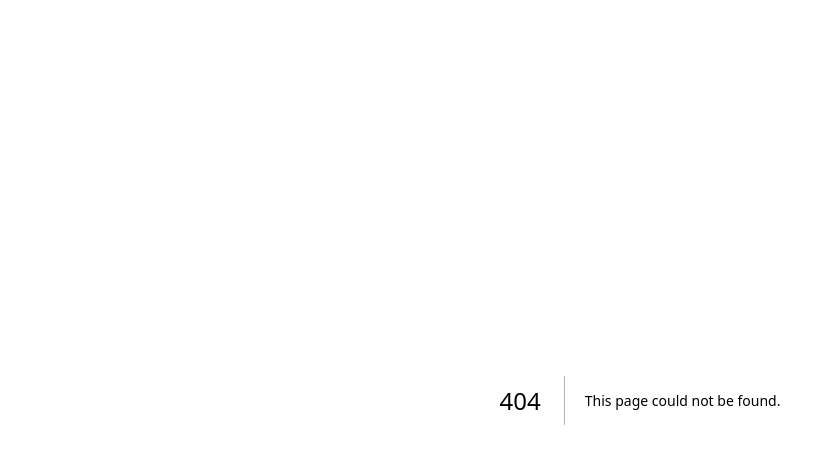
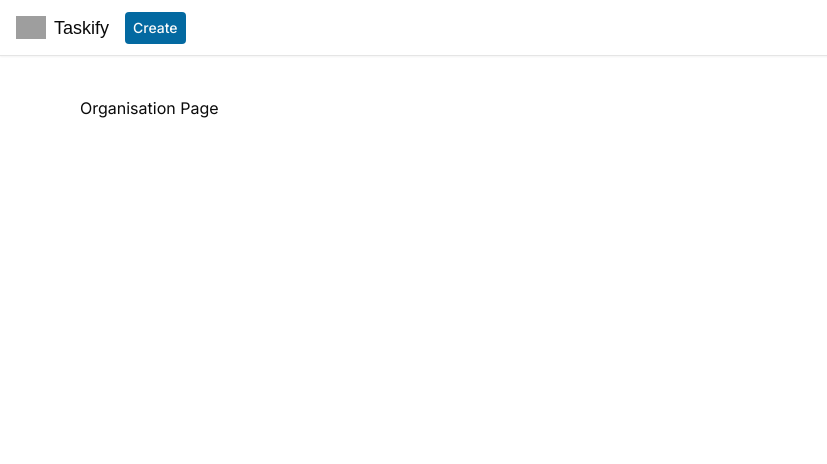
Before and after one commit to dev-anurag-singh/Taskify, a Next.js app: page /organization/1 in a window 1280 px wide. Before the commit this address had no page. Shown: the top 464 px of the page, without its empty margins (0-827 px from the left). Built offline with nearby package versions, Linux system fonts and the light colour scheme; no server answers; grey boxes are pictures that could not be loaded; a web font is replaced by a local one.

Commit message:
first commit

```diff
--- /dev/null
+++ b/app/(platform)/(dashboard)/_components/navbar.tsx
@@ -0,0 +1,61 @@
+import { Plus } from 'lucide-react';
+import Logo from '@/components/logo';
+import { Button } from '@/components/ui/button';
+import { OrganizationSwitcher } from '@clerk/nextjs';
+import { UserButton } from '@clerk/nextjs';
+
+function Navbar() {
+  return (
+    <div className='fixed z-50 top-0 px-4 w-full h-14 border-b shadow-sm bg-white flex items-center'>
+      <div className='flex items-center gap-x-4'>
+        <div className='hidden md:flex'>
+          <Logo />
+        </div>
+        <Button
+          size='sm'
+          className='rounded-sm hidden md:block h-auto py-1.5 px-2'
+          variant='primary'
+        >
+          Create
+        </Button>
+        <Button
+          size='sm'
+          variant='primary'
+          className='rounded-sm block md:hidden'
+        >
+          <Plus className='h-4 w-4' />
+        </Button>
+      </div>
+      <div className='ml-auto flex items-center gap-x-2'>
+        <OrganizationSwitcher
+          hidePersonal
+          afterCreateOrganizationUrl={'/organization/:id'}
+          afterLeaveOrganizationUrl='/select-org'
+          afterSelectOrganizationUrl={'/organization/:id'}
+          appearance={{
+            elements: {
+              rootBox: {
+                display: 'flex',
+                justifyContent: 'center',
+                alignItems: 'center',
+              },
+            },
+          }}
+        />
+        <UserButton
+          afterSignOutUrl='/'
+          appearance={{
+            elements: {
+              avatarBox: {
+                height: 30,
+                width: 30,
+              },
+            },
+          }}
+        />
+      </div>
+    </div>
+  );
+}
+
+export default Navbar;
--- /dev/null
+++ b/app/(platform)/(dashboard)/layout.tsx
@@ -0,0 +1,12 @@
+import Navbar from './_components/navbar';
+
+function DashboardLayout({ children }: { children: React.ReactNode }) {
+  return (
+    <div className='h-screen'>
+      <Navbar />
+      {children}
+    </div>
+  );
+}
+
+export default DashboardLayout;
--- /dev/null
+++ b/app/(platform)/(dashboard)/organization/[organizationId]/_components/orgControl.tsx
@@ -0,0 +1,20 @@
+'use client';
+import { useOrganizationList } from '@clerk/nextjs';
+import { useParams } from 'next/navigation';
+import { useEffect } from 'react';
+
+function OrgControl() {
+  const params = useParams();
+
+  const { setActive } = useOrganizationList();
+
+  useEffect(() => {
+    if (!setActive) return;
+
+    setActive({ organization: params.organizationId as string });
+  }, [setActive, params.organizationId]);
+
+  return null;
+}
+
+export default OrgControl;
--- /dev/null
+++ b/app/(platform)/(dashboard)/organization/[organizationId]/layout.tsx
@@ -0,0 +1,12 @@
+import OrgControl from './_components/orgControl';
+
+function Layout({ children }: { children: React.ReactNode }) {
+  return (
+    <>
+      <OrgControl />
+      {children}
+    </>
+  );
+}
+
+export default Layout;
--- /dev/null
+++ b/app/(platform)/(dashboard)/organization/[organizationId]/page.tsx
@@ -0,0 +1,5 @@
+function OrganisationPage() {
+  return <div>Organisation Page</div>;
+}
+
+export default OrganisationPage;
--- /dev/null
+++ b/app/(platform)/(dashboard)/organization/layout.tsx
@@ -0,0 +1,12 @@
+function OrganizationLayout({ children }: { children: React.ReactNode }) {
+  return (
+    <main className='pt-20 md:pt-24 px-4 max-w-6xl 2xl:max-w-screen-xl mx-auto'>
+      <div className='flex gap-x-7'>
+        <div className='w-64 shrink-0 hidden md:block'>{/* Sidebar */}</div>
+      </div>
+      {children}
+    </main>
+  );
+}
+
+export default OrganizationLayout;
--- /dev/null
+++ b/components/logo.tsx
@@ -0,0 +1,29 @@
+import Image from 'next/image';
+import Link from 'next/link';
+import localFont from 'next/font/local';
+
+import { cn } from '@/lib/utils';
+
+const headingFont = localFont({
+  src: '../public/fonts/font.woff2',
+});
+
+function Logo() {
+  return (
+    <Link href='/'>
+      <div className='hover:opacity-75 transition items-center gap-x-2 hidden md:flex'>
+        <Image src='/logo.svg' alt='logo' height={30} width={30} />
+        <p
+          className={cn(
+            'text-lg text-nutral-700 leading-none',
+            headingFont.className
+          )}
+        >
+          Taskify
+        </p>
+      </div>
+    </Link>
+  );
+}
+
+export default Logo;
--- /dev/null
+++ b/components/ui/accordion.tsx
@@ -0,0 +1,58 @@
+"use client"
+
+import * as React from "react"
+import * as AccordionPrimitive from "@radix-ui/react-accordion"
+import { ChevronDown } from "lucide-react"
+
+import { cn } from "@/lib/utils"
+
+const Accordion = AccordionPrimitive.Root
+
+const AccordionItem = React.forwardRef<
+  React.ElementRef<typeof AccordionPrimitive.Item>,
+  React.ComponentPropsWithoutRef<typeof AccordionPrimitive.Item>
+>(({ className, ...props }, ref) => (
+  <AccordionPrimitive.Item
+    ref={ref}
+    className={cn("border-b", className)}
+    {...props}
+  />
+))
+AccordionItem.displayName = "AccordionItem"
+
+const AccordionTrigger = React.forwardRef<
+  React.ElementRef<typeof AccordionPrimitive.Trigger>,
+  React.ComponentPropsWithoutRef<typeof AccordionPrimitive.Trigger>
+>(({ className, children, ...props }, ref) => (
+  <AccordionPrimitive.Header className="flex">
+    <AccordionPrimitive.Trigger
+      ref={ref}
+      className={cn(
+        "flex flex-1 items-center justify-between py-4 font-medium transition-all hover:underline [&[data-state=open]>svg]:rotate-180",
+        className
+      )}
+      {...props}
+    >
+      {children}
+      <ChevronDown className="h-4 w-4 shrink-0 transition-transform duration-200" />
+    </AccordionPrimitive.Trigger>
+  </AccordionPrimitive.Header>
+))
+AccordionTrigger.displayName = AccordionPrimitive.Trigger.displayName
+
+const AccordionContent = React.forwardRef<
+  React.ElementRef<typeof AccordionPrimitive.Content>,
+  React.ComponentPropsWithoutRef<typeof AccordionPrimitive.Content>
+>(({ className, children, ...props }, ref) => (
+  <AccordionPrimitive.Content
+    ref={ref}
+    className="overflow-hidden text-sm transition-all data-[state=closed]:animate-accordion-up data-[state=open]:animate-accordion-down"
+    {...props}
+  >
+    <div className={cn("pb-4 pt-0", className)}>{children}</div>
+  </AccordionPrimitive.Content>
+))
+
+AccordionContent.displayName = AccordionPrimitive.Content.displayName
+
+export { Accordion, AccordionItem, AccordionTrigger, AccordionContent }
--- /dev/null
+++ b/components/ui/button.tsx
@@ -0,0 +1,57 @@
+import * as React from 'react';
+import { Slot } from '@radix-ui/react-slot';
+import { cva, type VariantProps } from 'class-variance-authority';
+
+import { cn } from '@/lib/utils';
+
+const buttonVariants = cva(
+  'inline-flex items-center justify-center whitespace-nowrap rounded-md text-sm font-medium ring-offset-background transition-colors focus-visible:outline-none focus-visible:ring-2 focus-visible:ring-ring focus-visible:ring-offset-2 disabled:pointer-events-none disabled:opacity-50',
+  {
+    variants: {
+      variant: {
+        default: 'bg-primary text-primary-foreground hover:bg-primary/90',
+        primary: 'bg-sky-700 text-primary-foreground hover:bg-sky-700/90',
+        destructive:
+          'bg-destructive text-destructive-foreground hover:bg-destructive/90',
+        outline:
+          'border border-input bg-background hover:bg-accent hover:text-accent-foreground',
+        secondary:
+          'bg-secondary text-secondary-foreground hover:bg-secondary/80',
+        ghost: 'hover:bg-accent hover:text-accent-foreground',
+        link: 'text-primary underline-offset-4 hover:underline',
+      },
+      size: {
+        default: 'h-10 px-4 py-2',
+        sm: 'h-9 rounded-md px-3',
+        lg: 'h-11 rounded-md px-8',
+        icon: 'h-10 w-10',
+      },
+    },
+    defaultVariants: {
+      variant: 'default',
+      size: 'default',
+    },
+  }
+);
+
+export interface ButtonProps
+  extends React.ButtonHTMLAttributes<HTMLButtonElement>,
+    VariantProps<typeof buttonVariants> {
+  asChild?: boolean;
+}
+
+const Button = React.forwardRef<HTMLButtonElement, ButtonProps>(
+  ({ className, variant, size, asChild = false, ...props }, ref) => {
+    const Comp = asChild ? Slot : 'button';
+    return (
+      <Comp
+        className={cn(buttonVariants({ variant, size, className }))}
+        ref={ref}
+        {...props}
+      />
+    );
+  }
+);
+Button.displayName = 'Button';
+
+export { Button, buttonVariants };
--- /dev/null
+++ b/components/ui/skeleton.tsx
@@ -0,0 +1,15 @@
+import { cn } from "@/lib/utils"
+
+function Skeleton({
+  className,
+  ...props
+}: React.HTMLAttributes<HTMLDivElement>) {
+  return (
+    <div
+      className={cn("animate-pulse rounded-md bg-muted", className)}
+      {...props}
+    />
+  )
+}
+
+export { Skeleton }
```
Also changed, not shown: components.json (added).
